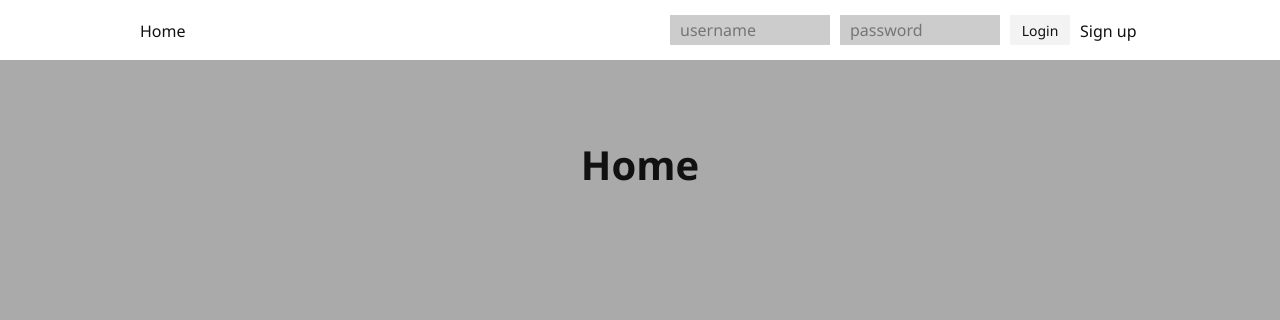
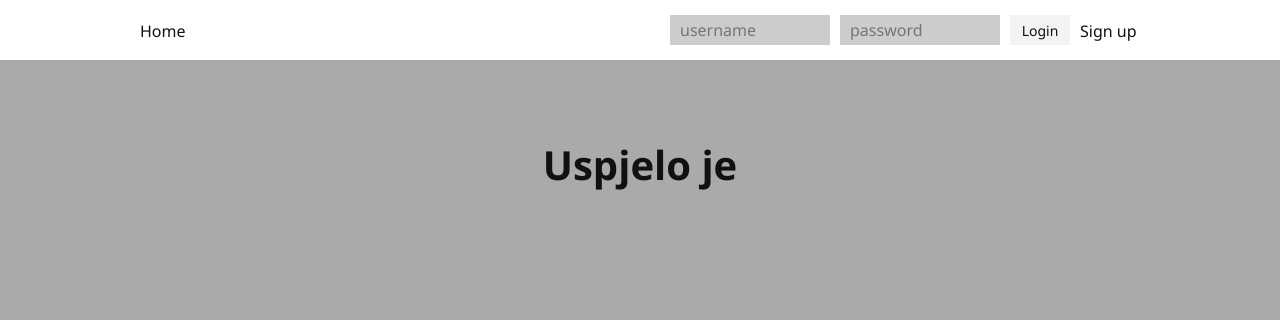
Before and after one commit to sochatpmf/so-chat, a PHP site: page / in a window 1280 px wide. Shown: the top 320 px of the page. Run offline with PHP 8.4, Linux system fonts and the light colour scheme.

Commit message:
Add files via upload

```diff
--- a/sochat/index.php
+++ b/sochat/index.php
@@ -5,7 +5,7 @@
 <section class="main-container">
 
     <div class="main-wrapper">
-        <h2>Home</h2>
+        <h2>Uspjelo je</h2>
     </div>
 
 </section>
```
